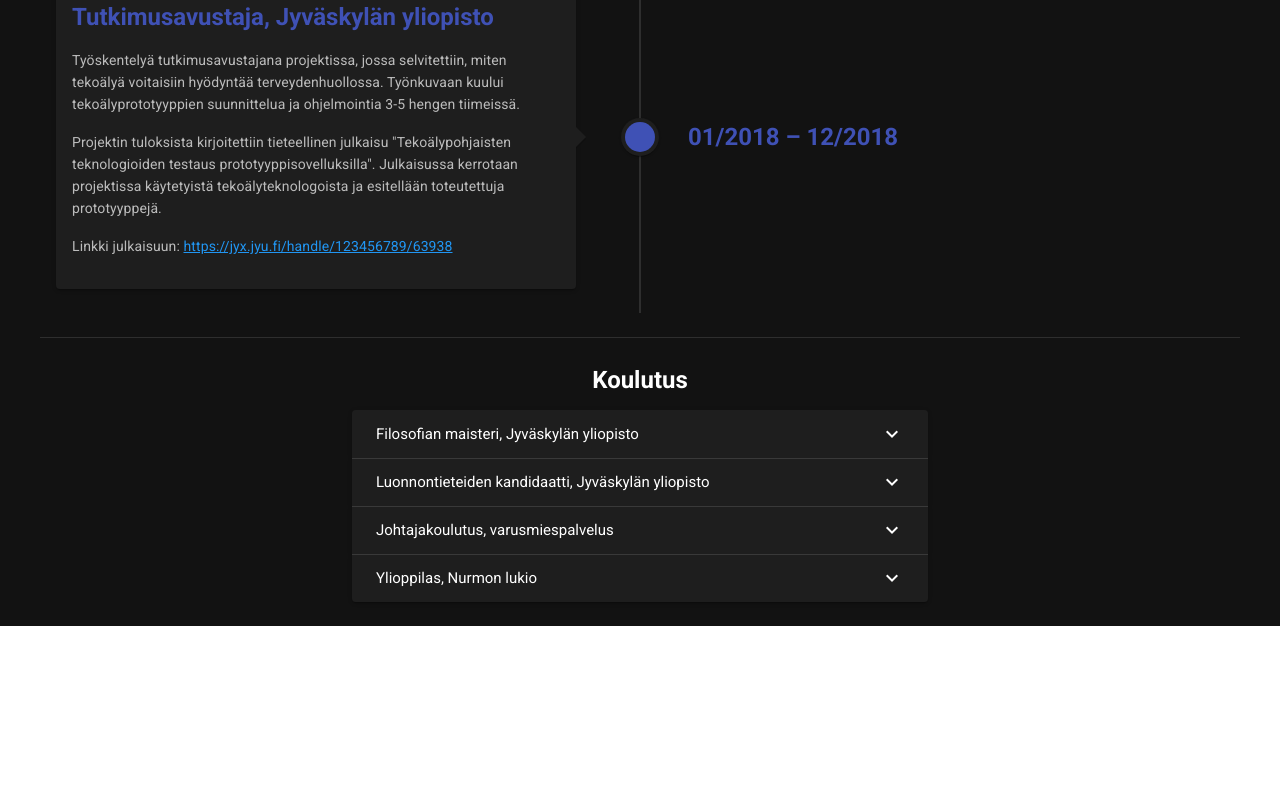
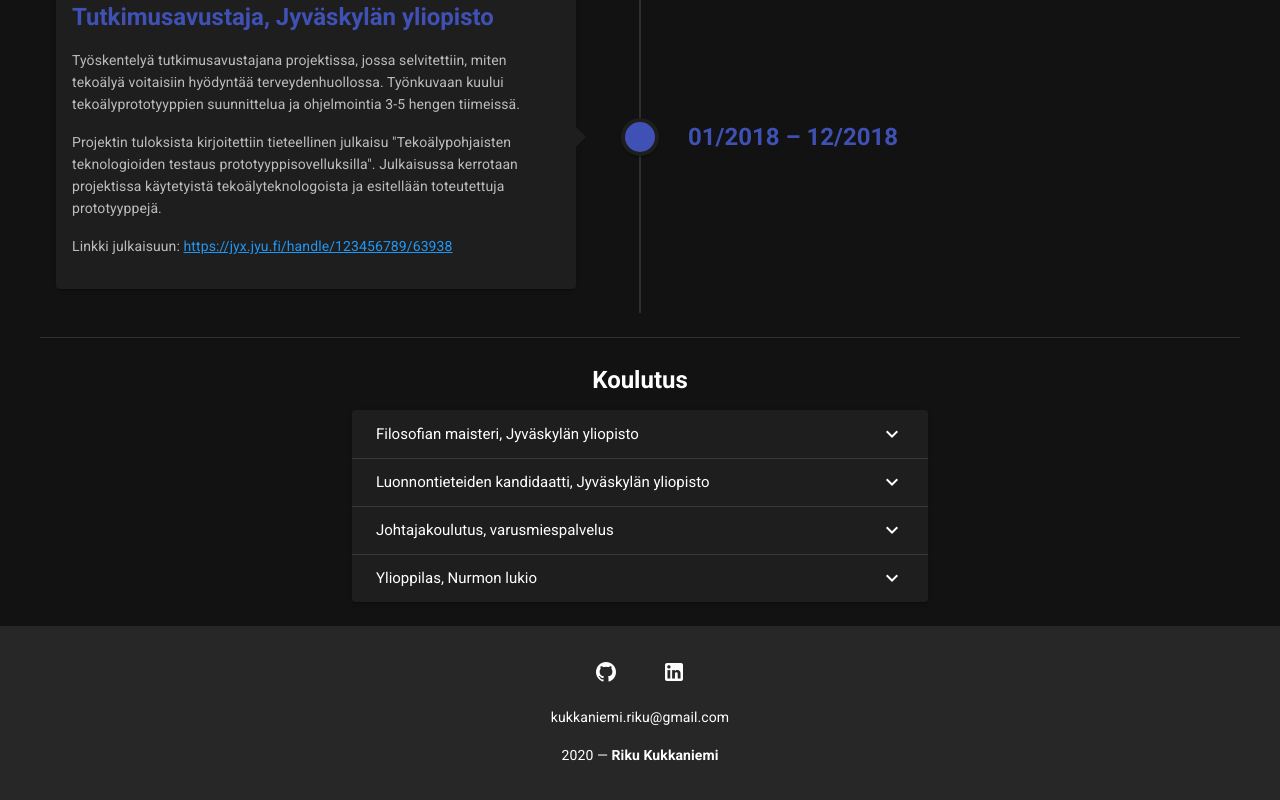
Before and after one commit to RikuKukkaniemi/my-website, a Vue app: page / in a window 1280 px wide. Shown: the part 1062-1862 px from the top of the page. Before the commit the page ends 1688 px from the top, so only its background shows below. Built offline with nearby package versions, Linux system fonts and the light colour scheme.

Commit message:
Add bottom navbar

```diff
--- a/src/App.vue
+++ b/src/App.vue
@@ -10,6 +10,7 @@
       <v-divider />
       <Education class="my-6" />
     </v-main>
+    <BottomNavBar />
   </v-app>
 </template>
 
@@ -19,6 +20,7 @@
 import Skills from "./components/Skills";
 import Experience from "./components/Experience";
 import Education from "./components/Education";
+import BottomNavBar from "./components/BottomNavBar";
 
 export default {
   components: {
@@ -27,6 +29,7 @@
     Skills,
     Experience,
     Education,
+    BottomNavBar,
   }
 };
 </script>
--- /dev/null
+++ b/src/components/BottomNavBar.vue
@@ -0,0 +1,26 @@
+<template>
+  <v-footer padless>
+    <v-col class="text-center" cols="12">
+      <v-card color="transparent" elevation="0" flat tile class="mx-auto text-center">
+        <v-card-text>
+          <Contacts />
+        </v-card-text>
+
+        <v-card-text class="white--text pt-0">
+          <p>kukkaniemi.riku@gmail.com</p>
+          <p>{{ new Date().getFullYear() }} — <strong>Riku Kukkaniemi</strong></p>
+        </v-card-text>
+      </v-card>
+    </v-col>
+  </v-footer>
+</template>
+
+<script>
+import Contacts from "./helpers/Contacts";
+
+export default {
+  components: {
+    Contacts
+  }
+};
+</script>
```
